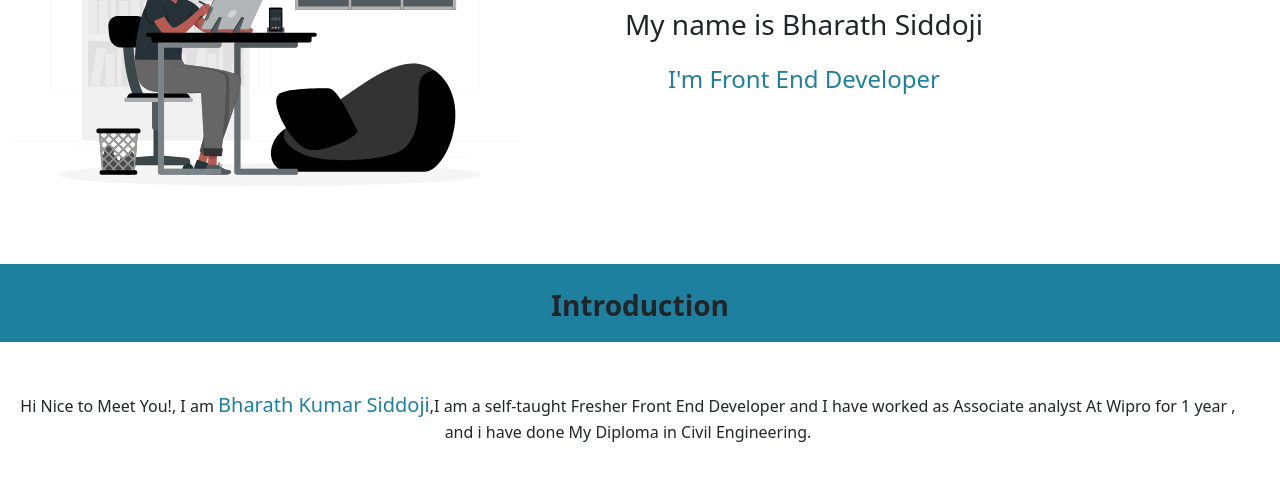
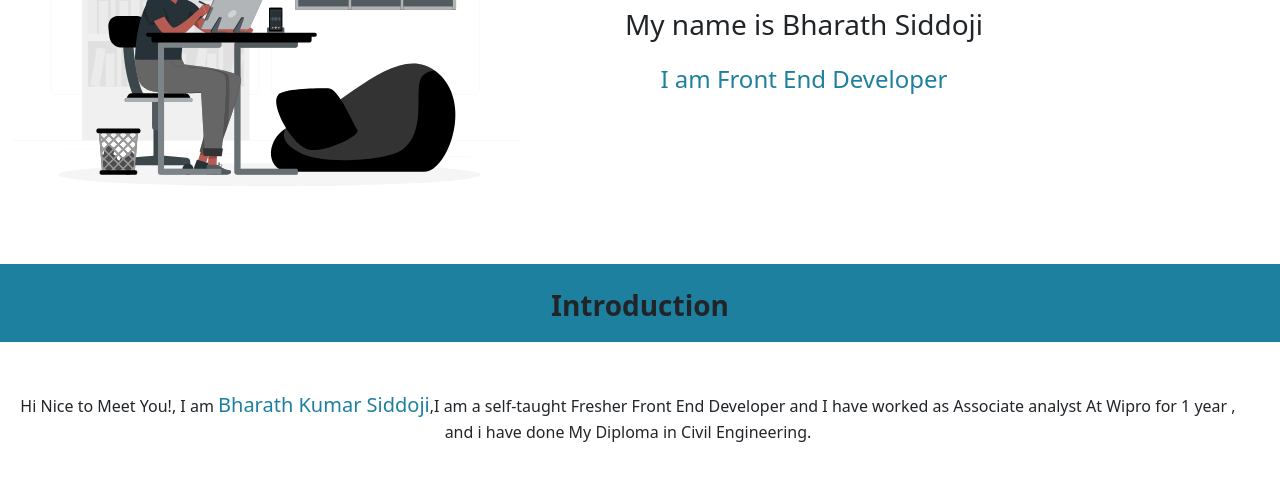
Before and after one commit to BharathSiddoji/Portfolio, a plain HTML site: page index.html in a window 1280 px wide. Shown: the part 309-800 px from the top of the page. Drawn offline with nearby package versions, Linux system fonts and the light colour scheme.

Commit message:
changed text

```diff
--- a/index.html
+++ b/index.html
@@ -80,7 +80,7 @@
         >
           <h1 class="display-6 fs-1 mt-5 text fw-bold">HELLO!</h1>
           <p class="fw-normal mx-3 fs-3">My name is Bharath Siddoji</p>
-          <p class="fw-normal mx-3 fs-4 text">I'm Front End Developer</p>
+          <p class="fw-normal mx-3 fs-4 text">I am Front End Developer</p>
         </div>
       </div>
     </div>
```
